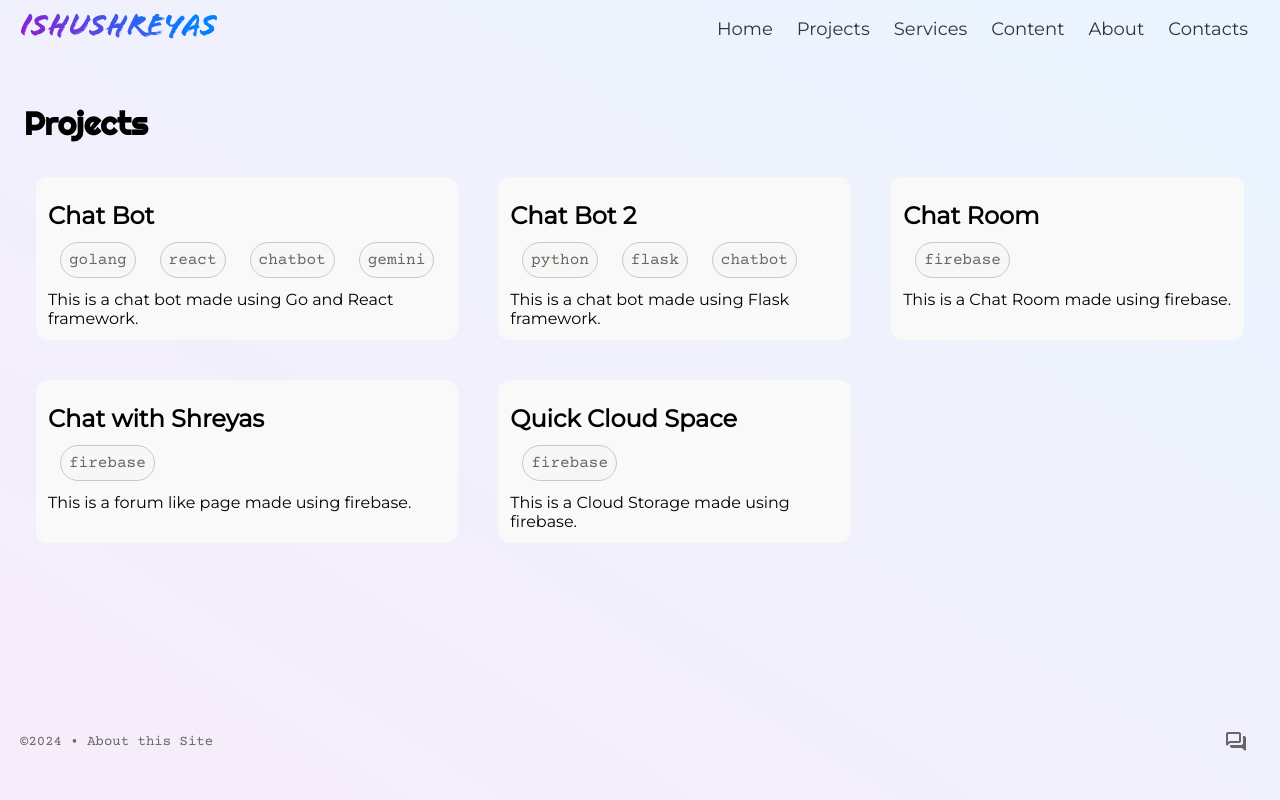
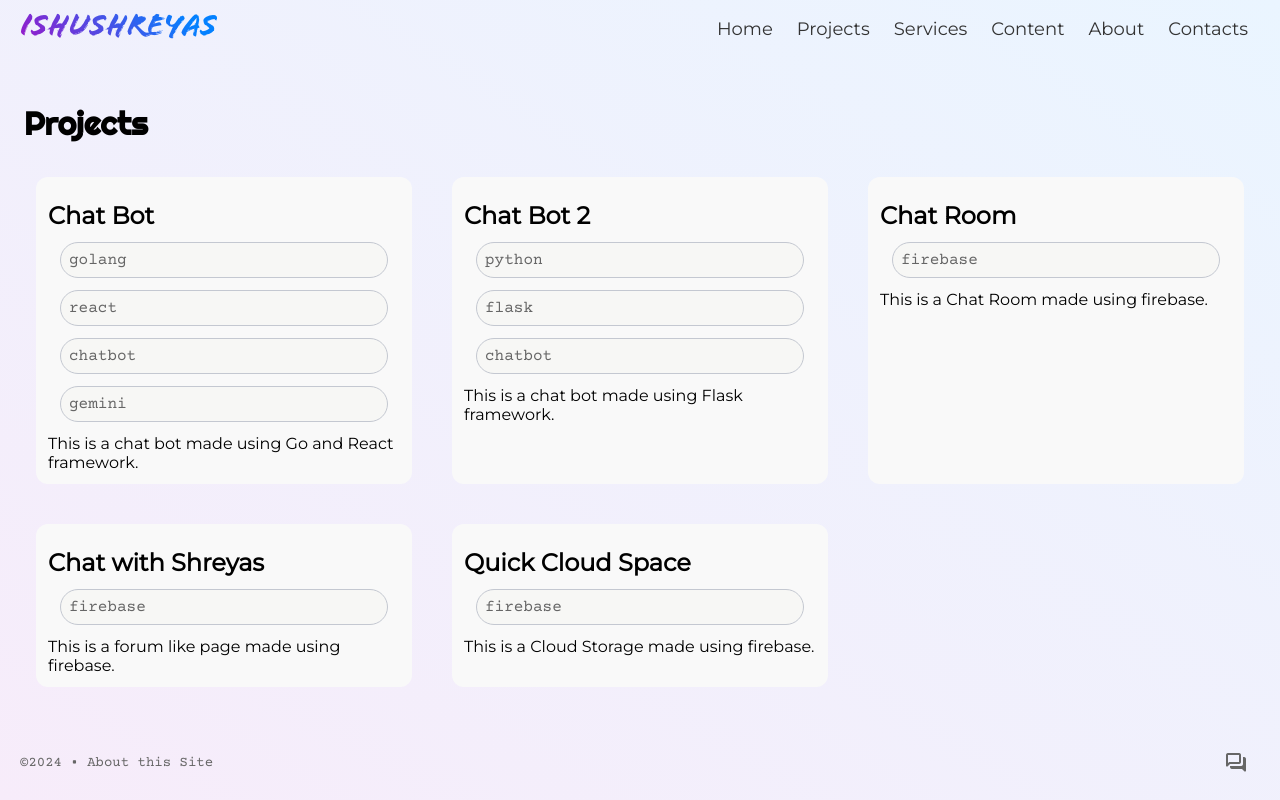
Before and after one commit to ishushreyas/ishushreyas, a React (Vite) app in the folder frontend/: page /projects in a window 1280 px wide. Built offline with nearby package versions, Linux system fonts and the light colour scheme.

Commit message:
Update ProjectCard.jsx

```diff
--- a/frontend/src/components/ProjectCard.jsx
+++ b/frontend/src/components/ProjectCard.jsx
@@ -6,11 +6,9 @@ const ProjectCard = ({ project }) => {
     <div className="br-2 m-1 p-1 bg-2 hv:cd-1">
       <Link className="td-0 c-0" to={project.link}>
         <h3 className="t-6 m-0 mt-2 p">{project.title}</h3>
-      <div className="flex j-l a-s">
       {project.tags.map((item) => {
         return <li className="p-2 m-1 bd-1 bg-3 br-1 ls-0 c-1 courier-prime" key={item}>{item}</li>
       })}
-      </div>
         <p className="m-0 t-5 p">{project.description}</p>
         </Link>
     </div>
```
